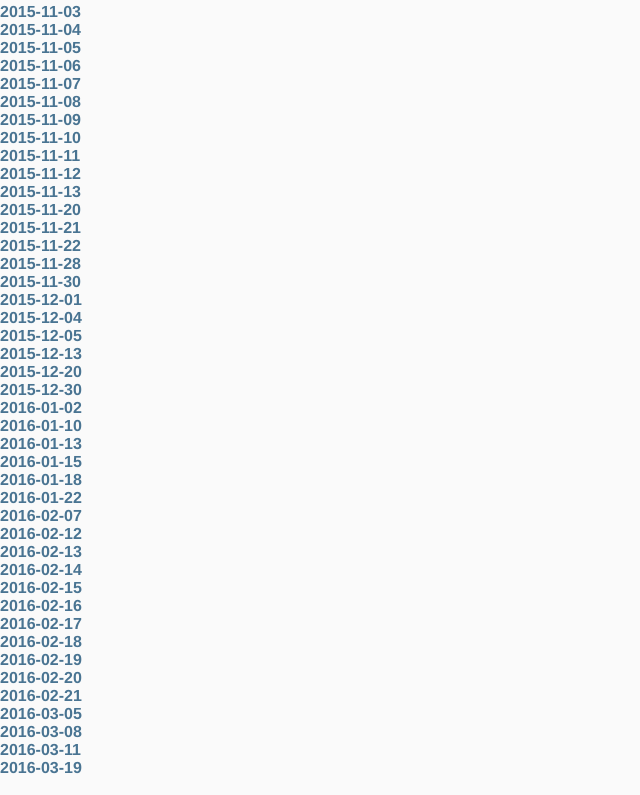
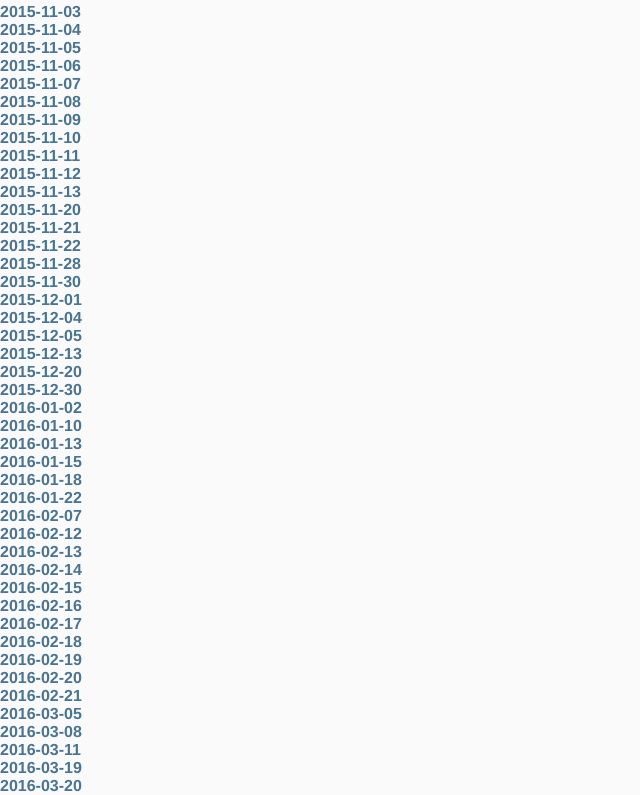
Before and after one commit to chrishunt/tracks, a plain HTML site: page tracks.html in a window 1280 px wide. Shown: the part 2715-3510 px from the top of the page, without its empty margins (0-640 px from the left). Drawn offline with Linux system fonts and the light colour scheme.

Commit message:
Add track for 2016-03-20

```diff
--- a/tracks.html
+++ b/tracks.html
@@ -209,6 +209,7 @@
       <li><a href="map.html?2016-03-08">2016-03-08</a></li>
       <li><a href="map.html?2016-03-11">2016-03-11</a></li>
       <li><a href="map.html?2016-03-19">2016-03-19</a></li>
+      <li><a href="map.html?2016-03-20">2016-03-20</a></li>
       <!-- NEW ENTRIES ABOVE THIS LINE -->
     </ul>
 
```
Also changed, not shown: 1 other file.
